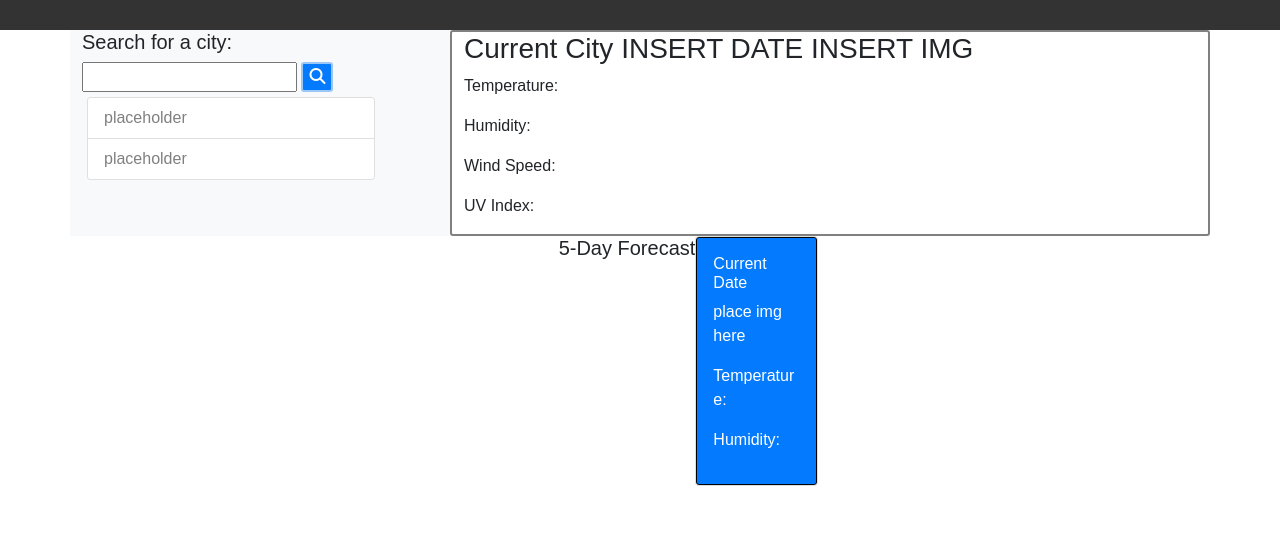
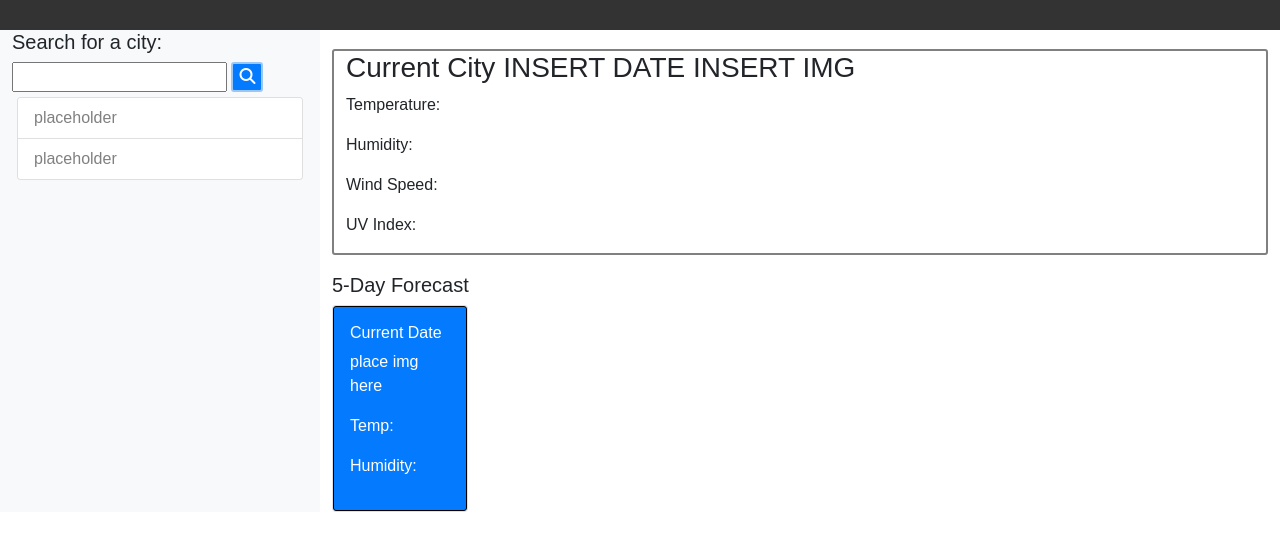
Before and after one commit to jyc5331/weather-api, a plain HTML site: page index.html in a window 1280 px wide. Shown: the part 77-628 px from the top of the page. Drawn offline with nearby package versions, Linux system fonts and the light colour scheme.

Commit message:
bootstrap margins fixed

```diff
--- a/assets/style.css
+++ b/assets/style.css
@@ -30,6 +30,7 @@ body {
 
 /* current city styling */
 #current-city {
+  margin: 2% 0;
   border: 2px solid grey;
   border-radius: 3px;
 }
--- a/index.html
+++ b/index.html
@@ -26,10 +26,10 @@
       <h1>Weather Dashboard</h1>
     </header>
 
-    <div class="container">
+    <div class="container-fluid">
       <div class="row">
         <!--nav bar-->
-        <nav class="col-4 bg-light">
+        <nav class="col-3 bg-light">
             <h5> Search for a city:</h5>
             <!--search button-->
 
@@ -38,39 +38,42 @@
             </form>
 
             <!--city cards-->
-        <div class="card" id = "city-card" style="width: 18rem">
+        <div class="card" id = "city-card">
             <ul class="list-group list-group-flush">
             <li class="list-group-item">placeholder</li>
             <li class="list-group-item">placeholder</li>
             </ul>
         </div>
         </nav>
-        <!--current city div-->
-        <section class="col-8" id="current-city">
-            <div>
+        <!--current city-->
+        <section class="col-9">
+            <div class="row" id="current-city">
                 <h3> Current City INSERT DATE INSERT IMG</h3>
                 <p> Temperature: </p>
                 <p> Humidity: </p>
                 <p> Wind Speed: </p>
                 <p> UV Index: </p>
+
             </div>
-        </section>
                    <!--5 day forecast cards-->
-        <div class="col-8 d-flex justify-content-end">
+            <div class="row">
                 <h5>5-Day Forecast</h5>
-
-            <div class="col-sm-2">
+            </div>
+            <div class="row">
+                    <div class="col-2">
                     <div class="card">
                         <div class="card-body five-day-cards">
                         <h6>Current Date</h6>
                         <p>place img here</p>
-                <p>Temperature:</p>
+                        <p>Temp:</p>
                         <p>Humidity:</p>
                         </div>
                     </div>
                     </div>
             </div>
-      </div> <!--row div-->
+
+        </section>
+      </div>
     </div>
     <!--JS sources-->
     <script src="assets/script.js"></script>
```
Lines whose indentation alone changed are shown as unchanged.
